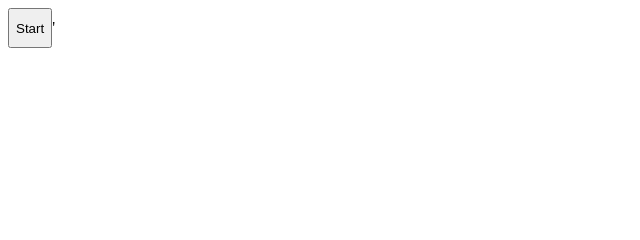
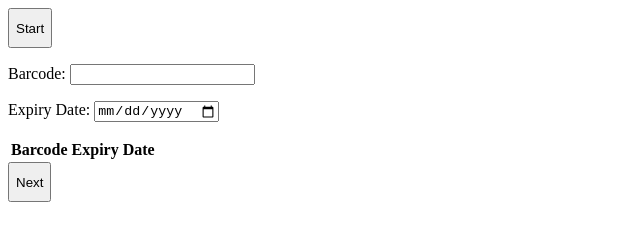
Before and after one commit to terryay/eta, a plain HTML site: page qr-code.html in a window 1280 px wide. Shown: the whole page, without its empty margins (0-640 px from the left). Drawn offline with Linux system fonts and the light colour scheme.

Commit message:
Add files via upload

```diff
--- a/qr-code.html
+++ b/qr-code.html
@@ -3,10 +3,19 @@
         <meta name="viewport" content="width=device-width, initial-scale=1">
     </head>
     <body>
-        <button style="height: 40px;" onclick='html5QrCode.start({ facingMode: "environment" }, config, qrCodeSuccessCallback);'>Start</button>'
-        <div id="reader" width="600px"></div>
-        <div id="result"></div>
-        <div id="detext"></div>
+        <div id="reader" width="500px"></div>
+        <button style="height: 40px;" onclick='html5QrCode.start({ facingMode: "environment" }, config, qrCodeSuccessCallback);'>Start</button>
+        <p>
+            Barcode: <input type="text" id="detext">
+        </p>
+        <p>
+            Expiry Date: <input type="date" id="expdate">
+        </p>
+        <table id="resulttable">
+            <tr><th>Barcode</th><th>Expiry Date</th></tr>
+        </table>
+        <button onclick='scannext();' style="height: 40px;">Next</button>
+
         <script src="html5-qrcode.min.js" type="text/javascript"></script>
 
         <script language="JavaScript">
@@ -35,17 +44,21 @@
 
             const html5QrCode = new Html5Qrcode("reader");
             const qrCodeSuccessCallback = (decodedText, decodedResult) => {
-                document.getElementById("result").innerHTML = decodedResult;
-                document.getElementById("detext").innerHTML = decodedText;
+                document.getElementById("detext").value = decodedText;
                 html5QrCode.stop().then((ignore) => {
                 // QR Code scanning is stopped.
                 }).catch((err) => {
                 // Stop failed, handle it.
                 });
             };
-            const config = { fps: 10, qrbox: { width: 500, height: 500 } };
+            const config = { fps: 10, qrbox: { width: 300, height: 300 } };
 
-            // If you want to prefer front camera
+            function scannext(){
+                document.getElementById("resulttable").innerHTML += ("<tr><td>" + document.getElementById("detext").value + "</td><td>" + document.getElementById("expdate").value);
+                document.getElementById("detext").value = "";
+                document.getElementById("expdate").value = "";
+                html5QrCode.start({ facingMode: "environment" }, config, qrCodeSuccessCallback);
+            };
 
 
 
```
